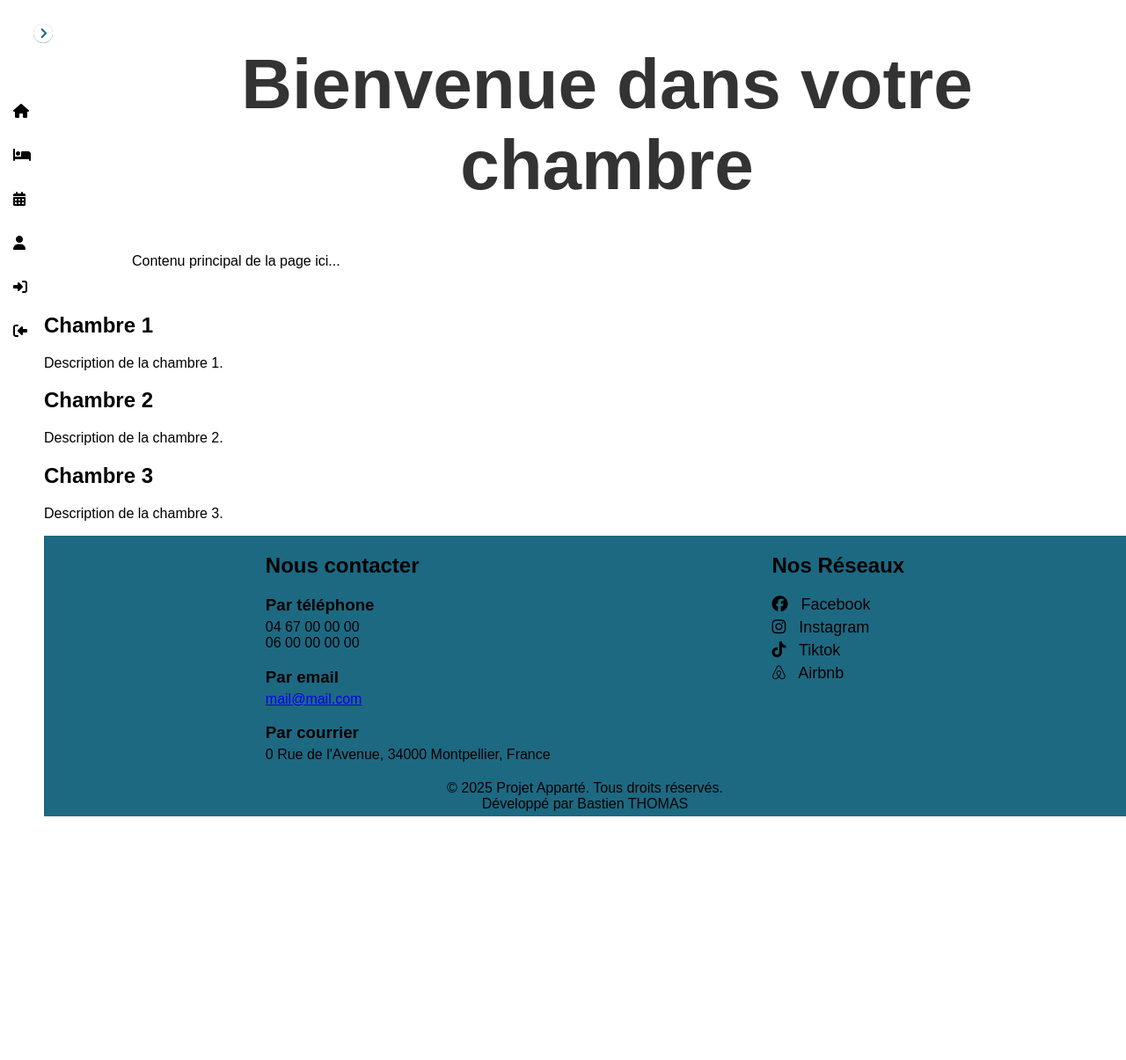
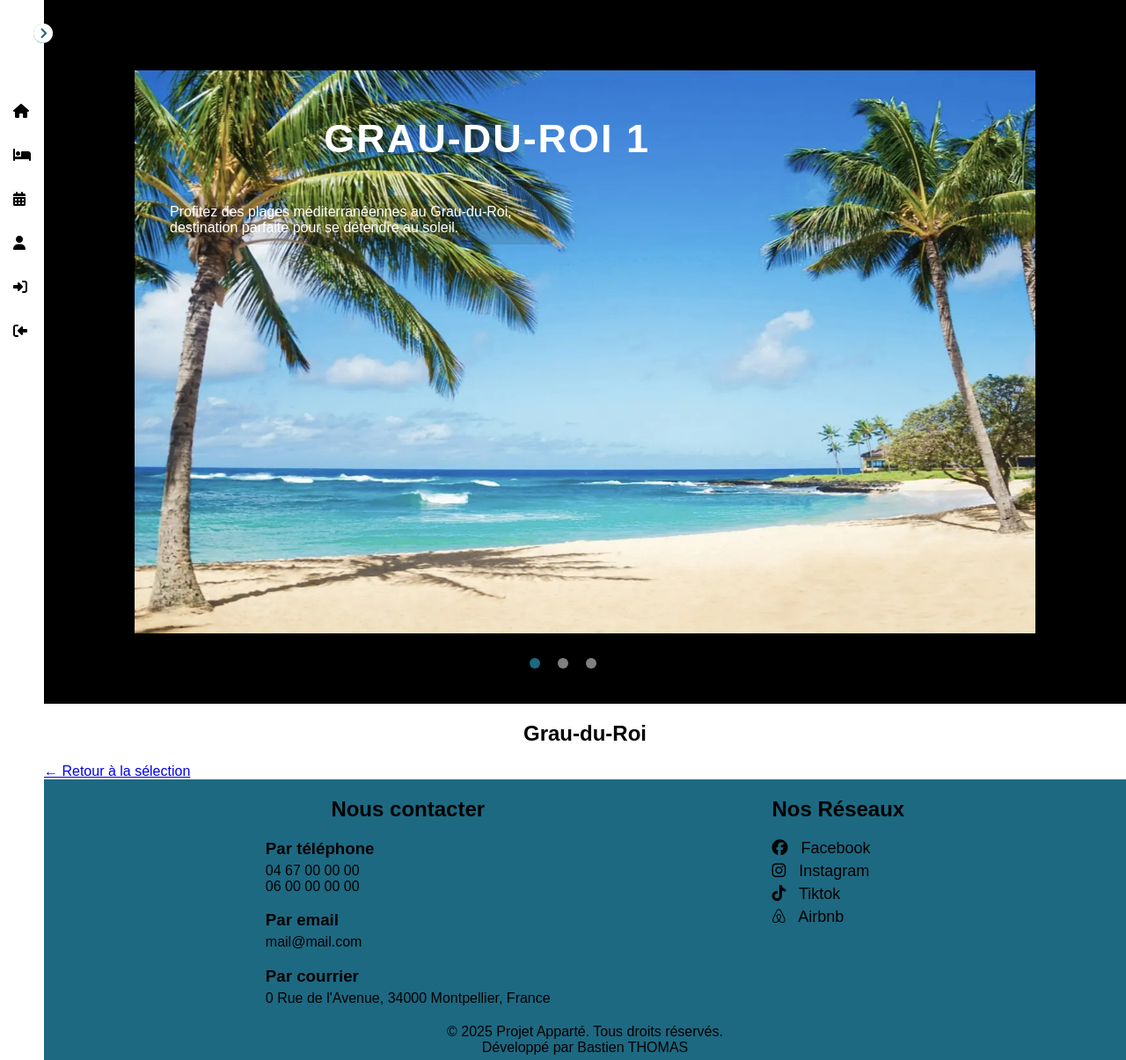
Before and after one commit to Bastien-Project/Apparte, a PHP site: page /chambre.php?lieu=grau-du-roi in a window 1280 px wide. Shown: the whole page at 88% size. Before the commit the page ends 928 px from the top, so only its background shows below. Run offline with PHP 8.4, Linux system fonts and the light colour scheme; some libraries are stand-ins or nearby versions.

Commit message:
ajout des lieus de vacances en un seul fichier

```diff
--- a/chambre.php
+++ b/chambre.php
@@ -1,33 +1,88 @@
 <?php
 require "header.php";
-?>
+require "navbar.php";
 
-<body>
+// Définir les lieux
+$lieux = [
+    'grau-du-roi' => [
+        'label' => 'Grau-du-Roi',
+        'images' => [
+            './images/grau-du-roi.jpg',
+            './images/grau-du-roi-2.jpg',
+            './images/grau-du-roi-3.jpg'
+        ],
+        'alt' => [
+            'Grau-du-Roi 1',
+            'Grau-du-Roi 2',
+            'Grau-du-Roi 3'
+        ],
+        'description' => [
+            'Profitez des plages méditerranéennes au Grau-du-Roi, destination parfaite pour se détendre au soleil.',
+            'Découvrez les activités nautiques et les promenades en bord de mer au Grau-du-Roi.',
+            'Venez savourer la gastronomie locale et l\'ambiance conviviale de cette station balnéaire.'
+        ]
+    ],
+    'meribel' => [
+        'label' => 'Méribel',
+        'images' => [
+            './images/meribel.jpg',
+            './images/meribel-2.jpg',
+            './images/meribel-3.jpg'
+        ],
+        'alt' => [
+            'Méribel 1',
+            'Méribel 2',
+            'Méribel 3'
+        ],
+        'description' => [
+            'Découvrez les pistes de ski de Méribel et les paysages alpins magnifiques en toutes saisons.',
+            'Méribel offre des activités pour toute la famille, du ski aux randonnées en montagne.',
+            'Venez savourer l\'ambiance chaleureuse de cette station de ski emblématique.'
+        ]
+    ],
+    'montpellier' => [
+        'label' => 'Montpellier',
+        'images' => [
+            './images/montpellier.jpg',
+            './images/montpellier-2.jpg',
+            './images/montpellier-3.jpg'
+        ],
+        'alt' => [
+            'Montpellier 1',
+            'Montpellier 2',
+            'Montpellier 3'
+        ],
+        'description' => [
+            'Explorez Montpellier, une ville dynamique mêlant histoire, culture et ambiance méditerranéenne.',
+            'Ne manquez pas ses festivals, ses musées et sa gastronomie locale.',
+            'Promenez-vous dans ses ruelles pittoresques et découvrez son architecture unique.'
+        ]
+    ]
+];
 
-    <?php
-    require "navbar.php";
+$lieuKey = $_GET['lieu'] ?? null;
 
-    ?>
-    <div class="texte">
-        <h1>Bienvenue dans votre chambre</h1>
-        <p>Contenu principal de la page ici...</p>
-    </div>
+// Affichage de la page de détail si ?lieu est défini
+if ($lieuKey && isset($lieux[$lieuKey])) {
+    $lieu = $lieux[$lieuKey];
 
-    <div class="chambre-container">
-        <div class="chambre">
-            <h2>Chambre 1</h2>
-            <p>Description de la chambre 1.</p>
-        </div>
-        <div class="chambre">
-            <h2>Chambre 2</h2>
-            <p>Description de la chambre 2.</p>
-        </div>
-        <div class="chambre">
-            <h2>Chambre 3</h2>
-            <p>Description de la chambre 3.</p>
-        </div>
-    </div>
+    include "slider.php";
 
-<?php
-require "footer.php";
-?>
+    echo "<h2>{$lieu['label']}</h2>";
+    echo '<div class="lieu-detail"><a href="chambre.php" class="btn">← Retour à la sélection</a></div>';
+} else {
+    // Affichage du sélecteur de lieux
+    echo "<h2>Choisissez votre lieu de réservation</h2>";
+    echo '<div class="chambre-container">';
+    foreach ($lieux as $ville => $lieu) {
+        echo '<div class="chambre">';
+        echo '<h3>' . htmlspecialchars($lieu['label']) . '</h3>';
+        echo '<img src="' . htmlspecialchars($lieu['images'][0]) . '" alt="' . htmlspecialchars($lieu['alt'][0]) . '">';
+        echo '<p>' . htmlspecialchars($lieu['description'][0]) . '</p>';
+        echo '<a href="chambre.php?lieu=' . $ville . '" class="btn">Découvrir</a>';
+        echo '</div>';
+    }
+    echo '</div>';
+}
+
+include "footer.php";
--- a/footer.php
+++ b/footer.php
@@ -1,18 +1,18 @@
 </body>
 <footer id="footer">
     <div class="content-footer">
-        <div class="bloc footer-contact">
+        <div class="footer-contact">
             <h2>Nous contacter</h2>
             <h3>Par téléphone</h3>
-            <p>04 67 00 00 00</p>
-            <p>06 00 00 00 00</p>
+            <p><a href="tel:0467000000">04 67 00 00 00</a></p>
+            <p><a href="tel:0600000000">06 00 00 00 00</a></p>
             <h3>Par email</h3>
             <a href="mailto: mail@mail.com">mail@mail.com</a>
             <h3>Par courrier</h3>
             <p>0 Rue de l'Avenue, 34000 Montpellier, France</p>
         </div>
 
-        <div class="bloc footer-medias">
+        <div class="footer-medias">
             <h2>Nos Réseaux</h2>
             <ul class="media-list">
                 <li>
--- a/grau-du-roi.php
+++ b/grau-du-roi.php
@@ -1,7 +1,6 @@
 <?php include "header.php";
 include "navbar.php";
 
-//présenatation du Grau du Roi avec les 3 photos en slider
 $slides = [
     [
         'img' => 'images/grau-du-roi.jpg',
@@ -24,4 +23,4 @@ include "navbar.php";
 ];
 
 include "slider.php";
- include "footer.php"; ?>
+include "footer.php";
--- a/index.php
+++ b/index.php
@@ -12,21 +12,21 @@ require "header.php";
                 'alt' => 'Grau du Roi',
                 'title' => 'Grau du Roi',
                 'desc' => 'Découvrez le Grau du Roi, une station balnéaire familiale et conviviale.',
-                'link' => './grau-du-roi.php'
+                'link' => './lieu.php?lieu=grau-du-roi'
             ],
             [
                 'img' => 'images/meribel.jpg',
                 'alt' => 'Méribel',
                 'title' => 'Méribel',
                 'desc' => 'Découvrez Méribel, une station de ski familiale au cœur des Alpes.',
-                'link' => './meribel.php'
+                'link' => './lieu.php?lieu=meribel'
             ],
             [
                 'img' => 'images/montpellier.jpg',
                 'alt' => 'Montpellier',
                 'title' => 'Montpellier',
                 'desc' => 'Découvrez Montpellier, une ville dynamique et ensoleillée du sud de la France.',
-                'link' => './montpellier.php'
+                'link' => './lieu.php?lieu=montpellier'
             ]
         ];
     require "slider.php";
--- a/slider.php
+++ b/slider.php
@@ -1,23 +1,50 @@
 <div class="div-slider">
     <div class="img-slider">
         <?php
+        // Cas 1 : Slides générales (avec 'img', 'title', etc.)
+        if (isset($slides[0])) {
 
             foreach ($slides as $index => $slide) {
                 echo '<div class="slide' . ($index === 0 ? ' active' : '') . '">';
                 echo '<img src="' . $slide['img'] . '" alt="' . $slide['alt'] . '">';
                 echo '<div class="info">';
+                if (isset($slide['title'])) {
                     echo '<h2>' . $slide['title'] . '</h2>';
+                }
+                if (isset($slide['desc'])) {
                     echo '<p>' . $slide['desc'] . '</p>';
+                }
                 if (isset($slide['link'])) {
                     echo '<a href="' . $slide['link'] . '" style="color:white; margin-left: 10px;">EN SAVOIR PLUS</a>';
                 }
                 echo '</div></div>';
             }
+        }
+        // Cas 2 : Slides pour un lieu
+        elseif (isset($lieu['images']) && is_array($lieu['images'])) {
+            foreach ($lieu['images'] as $index => $img) {
+                echo '<div class="slide' . ($index === 0 ? ' active' : '') . '">';
+                echo '<img src="' . $img . '" alt="' . $lieu['label'] . '">';
+                echo '<div class="info">';
+                if (isset($lieu['alt'][$index])) {
+                    echo '<h2>' . $lieu['alt'][$index] . '</h2>';
+                }
+                if (isset($lieu['description'][$index])) {
+                    echo '<p>' . $lieu['description'][$index] . '</p>';
+                }
+                echo '</div></div>';
+            }
+        }
         ?>
+
+        <!-- Navigation dots -->
         <div class="navigation">
-            <?php foreach ($slides as $index => $_): ?>
-                <div class="btn<?= $index === 0 ? ' active' : '' ?>"></div>
-            <?php endforeach; ?>
+            <?php
+            $count = isset($slides[0]) ? count($slides) : (isset($lieu['images']) ? count($lieu['images']) : 0);
+            for ($i = 0; $i < $count; $i++) {
+                echo '<div class="btn' . ($i === 0 ? ' active' : '') . '"></div>';
+            }
+            ?>
         </div>
     </div>
 </div>
--- a/style.css
+++ b/style.css
@@ -1,16 +1,3 @@
-.reverse {
-    transform: scaleX(-1);
-}
-
-.texte {
-    margin-left: 100px;
-    margin-right: 50px;
-    margin-top: 50px;
-    margin-bottom: 50px;
-}
-
-
-/* nav bar */
 * {
     box-sizing: border-box;
     font-family: 'Poppins', sans-serif;
@@ -20,18 +7,14 @@ body {
     margin: 0;
 }
 
-/* SIDEBAR */
-/* Ajoute flou quand sidebar ouverte */
-body.blur .main-content {
-    filter: blur(3  px);
-    transition: filter 0.3s ease;
-    margin-left: 170px;
+img {
+    width: -webkit-fill-available;
 }
 
-.main-content {
-    margin-left: 50px;
+/* SIDEBAR */
+.reverse {
+    transform: scaleX(-1);
 }
-/* FIN nav bar */
 
 .sidebar {
     position: fixed;
@@ -132,60 +115,42 @@ header .image-text .profession {
 
 /* FIN SIDEBAR */
 
-h1 {
-    font-size: 10vmin;
-    text-align: center;
-    margin-top: 20px;
-    color: #333;
+/* MAIN CONTENT */
+body.blur .main-content {
+    filter: blur(3 px);
+    transition: filter 0.3s ease;
+    margin-left: 170px;
 }
 
-/* FOOTER */
-footer {
-    background: #1D6982;
+.main-content {
+    margin-left: 50px;
 }
 
-.content-footer {
-    display: flex;
-    justify-content: space-evenly;
+.main-content h2 {
+    text-align: center;
 }
 
-.footer-contact h3,
-.footer-services h3,
-.footer-schedule h3,
-.footer-medias h3 {
+/* FIN MAIN CONTENT */
+
+/* CHAMBRE */
+.chambre-container {
+    width: 100%;
+    display: flex;
+    justify-content: space-around;
     margin-bottom: 5px;
 }
 
-.footer-contact p {
+.chambre {
+    border: 1px solid #000;
+    border-radius: 5px;
+    width: 30%;
+    padding: 10px;
+}
+
+.chambre p,
+.chambre h3 {
     margin: 0;
 }
-
-.media-list {
-    list-style: none;
-    padding: 0;
-    margin: 0;
-}
-
-.media-list li {
-    margin-bottom: 5px;
-}
-
-.media-list a {
-    text-decoration: none;
-    color: #000;
-    font-size: 18px;
-}
-
-.footer-bottom {
-    text-align: center;
-    padding: 20px 0 5px 0;
-}
-
-.footer-bottom p {
-    margin: 0;
-}
-
-/* FIN FOOTER */
 
 /* SLIDER */
 .div-slider {
@@ -197,21 +162,20 @@ footer {
     display: flex;
     justify-content: center;
     align-items: center;
-    background: #1D212B;
+    background: #000;
 }
 
 .img-slider {
-    position: relative;
-    width: 800px;
-    height: 500px;
+    width: 80vw;
+    height: 80vh;
     margin: 10px;
-    background: #1D212B;
+    color : #fff; /* pour voir erreur à débug*/
 }
 
 .img-slider .slide {
     z-index: 1;
     position: absolute;
-    width: 100%;
+    width: inherit;
     clip-path: circle(0% at 0 50%);
 }
 
@@ -223,8 +187,8 @@ footer {
 
 .img-slider .slide img {
     z-index: 1;
-    width: 100%;
-    border-radius: 5px;
+    max-width: 80vw;
+    max-height: 80vh;
 }
 
 .img-slider .slide .info {
@@ -274,3 +238,60 @@ footer {
 }
 
 /*FIN SLIDER */
+
+/* FOOTER */
+footer {
+    background: #1D6982;
+}
+
+.content-footer {
+    display: flex;
+    justify-content: space-evenly;
+}
+
+.footer-contact h3,
+.footer-services h3,
+.footer-schedule h3,
+.footer-medias h3 {
+    margin-bottom: 5px;
+}
+
+.footer-contact p {
+    margin: 0;
+}
+
+.media-list {
+    list-style: none;
+    padding: 0;
+    margin: 0;
+}
+
+.media-list li {
+    margin-bottom: 5px;
+}
+
+.media-list a {
+    text-decoration: none;
+    color: #000;
+    font-size: 18px;
+}
+
+.footer-contact a {
+    text-decoration: none;
+    color: #000;
+}
+
+.footer-contact a:hover {
+    color: #fff;
+}
+
+.footer-bottom {
+    text-align: center;
+    padding: 20px 0 5px 0;
+}
+
+.footer-bottom p {
+    margin: 0;
+}
+
+/* FIN FOOTER */
```
Lines whose indentation alone changed are shown as unchanged.
